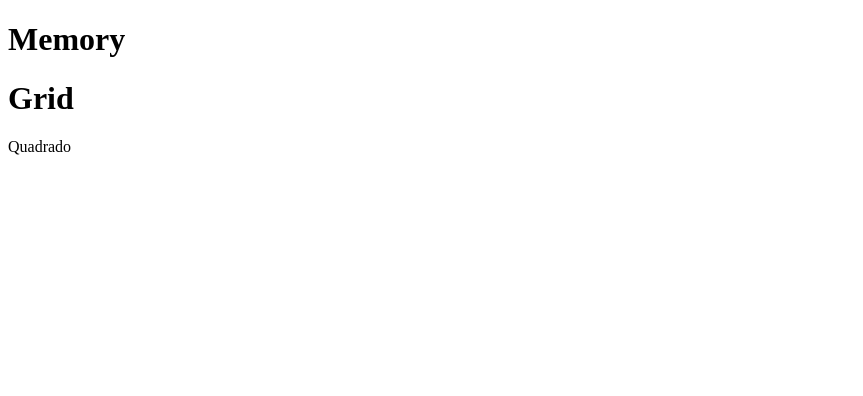
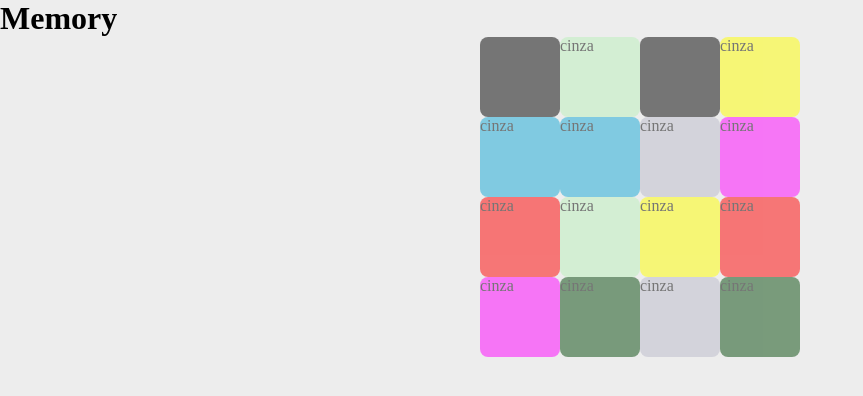
Before and after one commit to lucianobarauna/waicolormemory, a Vue app: page / in a window 1280 px wide. Shown: the top 396 px of the page, without its empty margins (0-863 px from the left). Built offline with nearby package versions, Linux system fonts and the light colour scheme.

Commit message:
crate logical in components

```diff
--- a/src/assets/sass/import/_colors.sass
+++ b/src/assets/sass/import/_colors.sass
@@ -0,0 +1 @@
+$body-bgcolor: #ededed
--- a/src/assets/sass/import/_global.sass
+++ b/src/assets/sass/import/_global.sass
@@ -0,0 +1,7 @@
+*
+  margin: 0
+  padding: 0
+  box-sizing: border-box
+
+body
+  background-color: $body-bgcolor
--- a/src/assets/sass/import/_mixins.sass
+++ b/src/assets/sass/import/_mixins.sass
@@ -0,0 +1,18 @@
+=flex($typeFlex, $wrapFlex, $justifyFlex, $alignFlex)
+  display: flex !important
+  flex-direction: $typeFlex !important
+
+  @if $wrapFlex == wrap
+    flex-wrap: wrap !important
+  @else if $wrapFlex == w
+    flex-wrap: wrap !important
+  @else if $wrapFlex == nowrap
+    flex-wrap: nowrap !important
+  @else if $wrapFlex == n
+    flex-wrap: nowrap !important
+  @else if $wrapFlex == ''
+    flex-wrap: nowrap !important
+
+  justify-content: $justifyFlex !important
+  align-content: $alignFlex !important
+  align-items: $alignFlex !important
--- a/src/assets/sass/import/_variables.sass
+++ b/src/assets/sass/import/_variables.sass
@@ -0,0 +1 @@
+$pixel: 8px
--- a/src/components/Grid.vue
+++ b/src/components/Grid.vue
@@ -1,7 +1,15 @@
 <template lang="pug">
+  //- @click.native é um evento que só vive dentro do grid e não é passado para square
   .grid
-    h1 Grid
-    Square
+    Square(
+      v-for="(square, index) in squares",
+      @click.native="setSelected(index)",
+      :key="index",
+      :color="square.color",
+      :name="square.name",
+      :selected="isSelected(index)",
+      :opened="isOpened(index)"
+    )
 </template>
 
 <script>
@@ -9,11 +17,87 @@ import Square from './Square'
 export default {
   components: {
     Square
+  },
+  data: () => ({
+    selected: [],
+    squares: [
+      {
+        color: '#ff0000',
+        name: 'cinza'
+      },
+      {
+        color: '#ffff00',
+        name: 'cinza'
+      },
+      {
+        color: '#ff00ff',
+        name: 'cinza'
+      },
+      {
+        color: '#000000',
+        name: 'cinza'
+      },
+      {
+        color: '#baf0ba',
+        name: 'cinza'
+      },
+      {
+        color: '#babaca',
+        name: 'cinza'
+      },
+      {
+        color: '#064a0b',
+        name: 'cinza'
+      },
+      {
+        color: '#16a8d6',
+        name: 'cinza'
+      }
+    ]
+  }),
+  created () {
+    this.squares = this.setSquares(this.squares)
+  },
+  methods: {
+    setSquares (squares) {
+      return [
+        ...squares.sort(() => Math.random() - 0.5),
+        ...squares.sort(() => Math.random() - 0.5)
+      ].sort(() => Math.random() - 0.5)
+    },
+    setSelected (id) {
+      if (this.selected.length < 2) {
+        this.selected.push(id)
+      } else {
+        this.selected = []
+        this.selected.push(id)
+      }
+    },
+    isSelected (id) {
+      if (this.selected.indexOf(id) !== -1) {
+        return true
+      }
+      return false
+    },
+    isOpened (id) {
+      if (this.selected.indexOf(id) !== -1 &&
+          this.selected.length === 2) {
+        return true
+      }
+      return false
+    }
   }
+
 }
 </script>
 
 <style lang="sass" scoped>
 @import ../assets/sass/import/_extend
+
 .grid
+  +flex(row, w, flex-start, flex-start)
+  margin-right: auto
+  margin-left: auto
+  width: $pixel * 40
+  height: $pixel * 40
 </style>
--- a/src/components/Square.vue
+++ b/src/components/Square.vue
@@ -1,13 +1,69 @@
 <template lang="pug">
-  .square Quadrado
+  .square(
+    :class="[getOpened, getSelected]"
+    :style="{ backgroundColor: color }"
+  )
+    span {{name}}
 </template>
 
 <script>
 export default {
+  props: {
+    color: {
+      type: String,
+      required: true,
+      default () {
+        return '#000000'
+      }
+    },
+    name: {
+      type: String,
+      required: true,
+      default () {
+        return 'preto'
+      }
+    },
+    selected: {
+      type: Boolean,
+      required: true,
+      default () {
+        return false
+      }
+    },
+    opened: {
+      type: Boolean,
+      required: true,
+      default () {
+        return false
+      }
+    }
+  },
+  computed: {
+    getSelected () {
+      if (this.selected) {
+        return 'selected'
+      }
+    },
+    getOpened () {
+      if (this.opened) {
+        return 'opened'
+      }
+    }
+  }
 }
 </script>
 
 <style lang="sass" scoped>
 @import ../assets/sass/import/_extend
 .square
+  width: $pixel * 10
+  height: $pixel * 10
+  background-color: red
+  border-radius: $pixel
+  opacity: .5
+  &.selected
+    opacity: 1
+  &.opened
+    transform: scale(1.5)
+
 </style>
```
